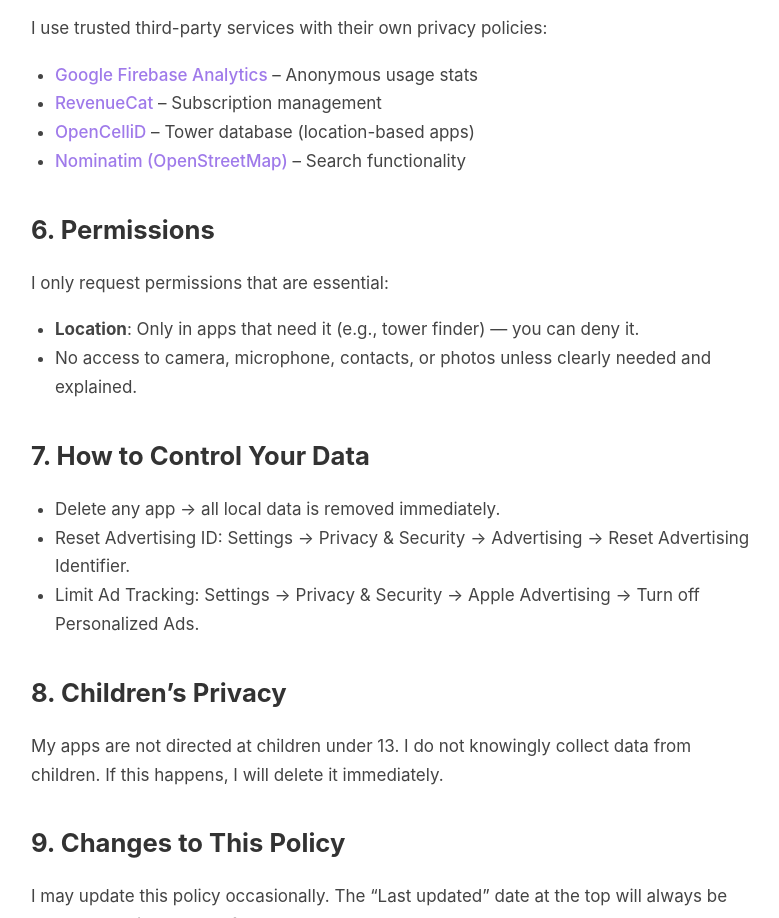
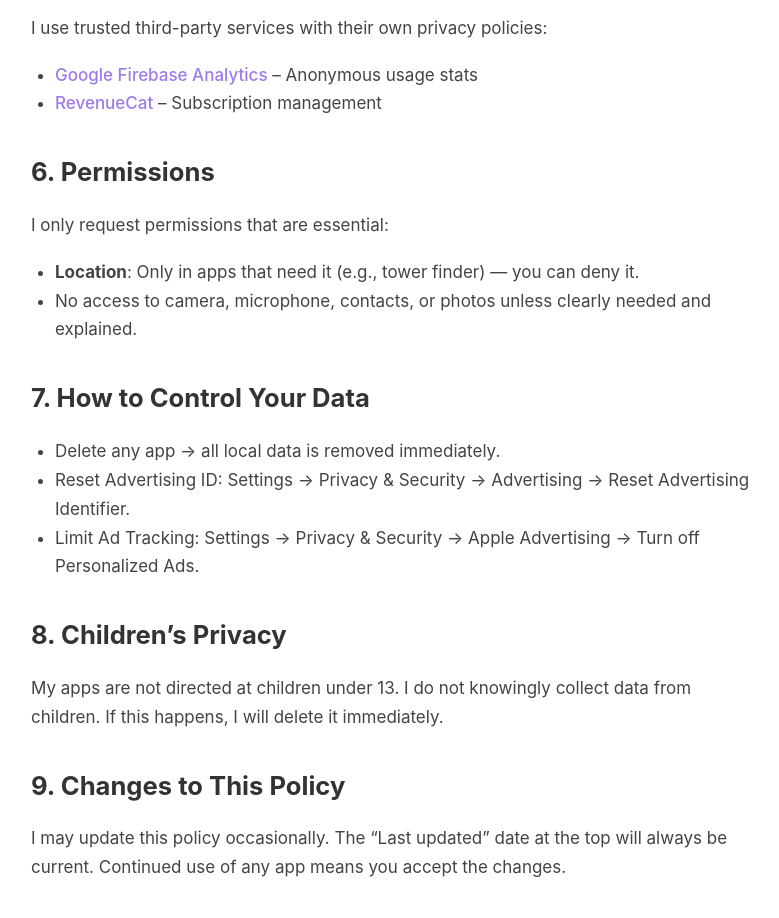
Before and after one commit to jayeshdddhanesha-wq/app-privacy, a plain HTML site: page index.html in a window 1280 px wide. Shown: the part 1634-2552 px from the top of the page, without its empty margins (249-1028 px from the left). Drawn offline with Linux system fonts and the light colour scheme.

Commit message:
index.html

```diff
--- a/index.html
+++ b/index.html
@@ -105,8 +105,7 @@
         <ul>
             <li><a href="https://policies.google.com/privacy" target="_blank">Google Firebase Analytics</a> – Anonymous usage stats</li>
             <li><a href="https://www.revenuecat.com/privacy" target="_blank">RevenueCat</a> – Subscription management</li>
-            <li><a href="https://opencellid.org/privacy" target="_blank">OpenCelliD</a> – Tower database (location-based apps)</li>
-            <li><a href="https://nominatim.org/privacy" target="_blank">Nominatim (OpenStreetMap)</a> – Search functionality</li>
+
         </ul>
 
         <h2>6. Permissions</h2>
```
